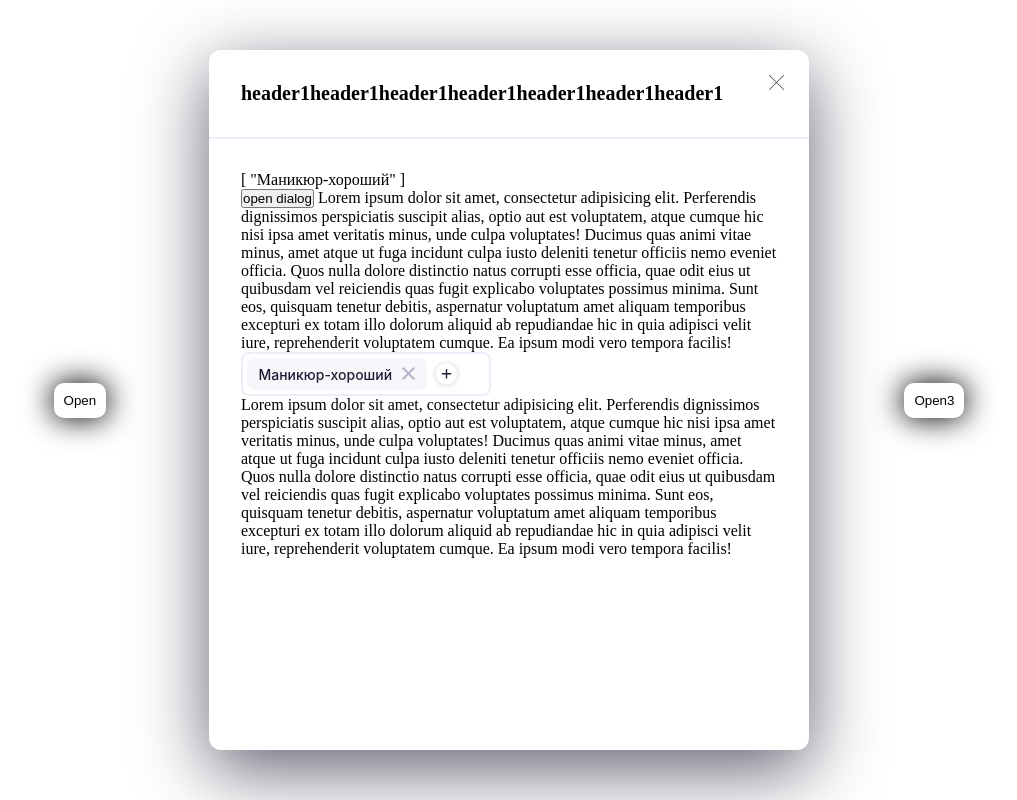
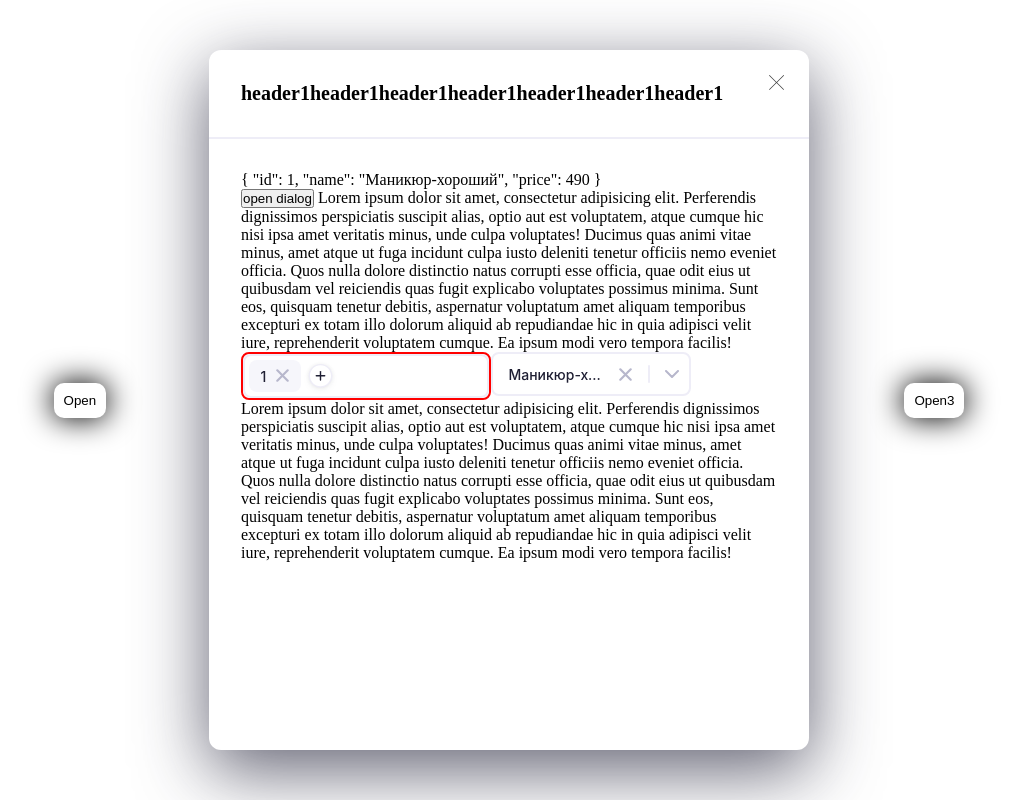
Before and after one commit to bRICK2H/vue-modal, a Vue app: page / in a window 1280 px wide. Both pictures are taken after a click on the button "Open". Shown: the whole page, without its empty margins (131-1148 px from the left). Built offline with nearby package versions, Linux system fonts and the light colour scheme; what vue-js-modal would draw is missing.

Commit message:
modify innerReduce

```diff
--- a/src/App.vue
+++ b/src/App.vue
@@ -36,16 +36,17 @@
             :options="options"
             :behavior="true"
             :multiple="true"
+            label="id"
             :classes="['select-sel', 'option-opt']"
           />
-          <!-- <c-select
+          <c-select
             width="200"
             v-model="val"
             :options="options"
             :behavior="false"
             :multiple="false"
             label="name"
-          /> -->
+          />
         </div>
 
         <div style="display:flex;">
@@ -158,17 +159,17 @@ export default {
   data: () => ({
     name: 'root',
     // val: [{ id: 4, name: 'Стикс-обертывания для тела', price: 33 }, { id: 2, name: 'Педикюр', price: 300 }],
-    // val: { id: 1, name: 'Маникюр-хороший' },
+    val: [{ id: 1, name: 'Маникюр-хороший' }],
     // val: 'Маникюр-хороший',
-    val: ['Маникюр-хороший'],
+    // val: ['Маникюр-хороший'],
     options: ['Маникюр-хороший', 'Педикюр', 'Мужская косметология','Стикс-обертывания для тела'],
     // options: [490, 300, 99, 33]
-    // options: [
-    //   { id: 1, name: 'Маникюр-хороший', price: 490 },
-    //   { id: 2, name: 'Педикюр', price: 300 },
-    //   { id: 3, name: 'Мужская косметология', price: 99 },
-    //   { id: 4, name: 'Стикс-обертывания для тела', price: 33 },
-    // ],
+    options: [
+      { id: 1, name: 'Маникюр-хороший', price: 490 },
+      { id: 2, name: 'Педикюр', price: 300 },
+      { id: 3, name: 'Мужская косметология', price: 99 },
+      { id: 4, name: 'Стикс-обертывания для тела', price: 33 },
+    ],
     // val: ['Маникюр-хороший'],
     // options: [['Маникюр-хороший'], ['Педикюр'], ['Мужская косметология'], ['Стикс-обертывания для тела']]
   }),
@@ -252,10 +253,10 @@ export default {
   box-shadow: 0 0 30px 1px #000;
   background: #fff;
 }
-.selec-sel {
+.select-sel {
   border: 2px solid red;
 }
-.optio-opt {
+.option-opt {
   border: 1px solid blue;
 }
 </style>
--- a/src/components/c-modal/select/c-select.vue
+++ b/src/components/c-modal/select/c-select.vue
@@ -35,12 +35,12 @@
 							'select-box-name--multiple': multiple,
 							'select-box-name--mr': multiple && (!clearable && Object.keys(selected).length !== 1 || clearable)
 						}"
-						:title="innerReduce(select, label)"
+						:title="innerReduce(select)"
 					>
 						<slot name="select"
 							v-bind="select"
 						>
-							{{ innerReduce(select, label) }}
+							{{ innerReduce(select) }}
 						</slot>
 					</span>
 					<div>
@@ -91,11 +91,11 @@
 						:key="i"
 						@mouseenter="hoverOption(i + 1)"
 						@click="select(option)"
-						:title="innerReduce(option, label)">
+						:title="innerReduce(option)">
 
 						<div class="option__name">
 							<slot name="option" v-bind="option">
-								{{ innerReduce(option, label) }}
+								{{ innerReduce(option) }}
 							</slot>
 						</div>
 
@@ -344,31 +344,9 @@
 			outerReduce(arr) {
 				return arr.map(c => this.reduce(c) === undefined ? c : this.reduce(c))
 			},
-			innerReduce(el, label) {
-				if (Array.isArray(el)) {
-					return el.flat().join(', ')
-				} else if (typeof el === 'object') {
-					if (Array.isArray(label)) {
-						return label.map(l => el[l]).join(', ')
-					} else if (typeof label === 'function') {
-						if (label(el) === undefined) {
-							console.warn(`[izi-select]: ${label} Не верно введено имя свойства объекта.`)
-							return el
-						} else if (Array.isArray(label(el))) {
-							return label(el).join(', ')
-						} else if (typeof label(el) === 'object') {
-							return Object.values(label(el)).join(', ')
-						} else {
-							return label(el)
-						}
-					} else {
-						return label in el
-							? el[label]
-							: Object.values(el).join(', ')
-					}
-				} else {
-					return el
-				}
+			innerReduce(el) {
+				return !Array.isArray(el) && typeof el === 'object' && this.label in el
+					? el[this.label] : el
 			},
 			toggleSelect() {
 				this.isOpenSelect = !this.isOpenSelect
```
